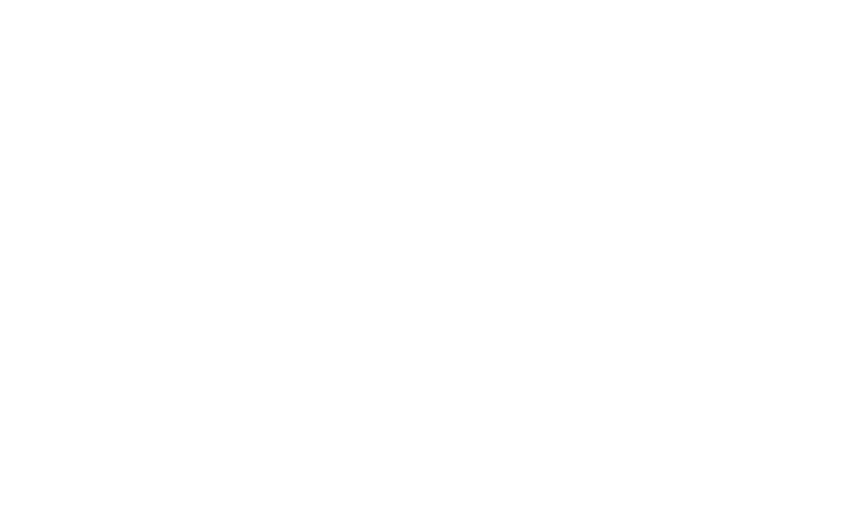
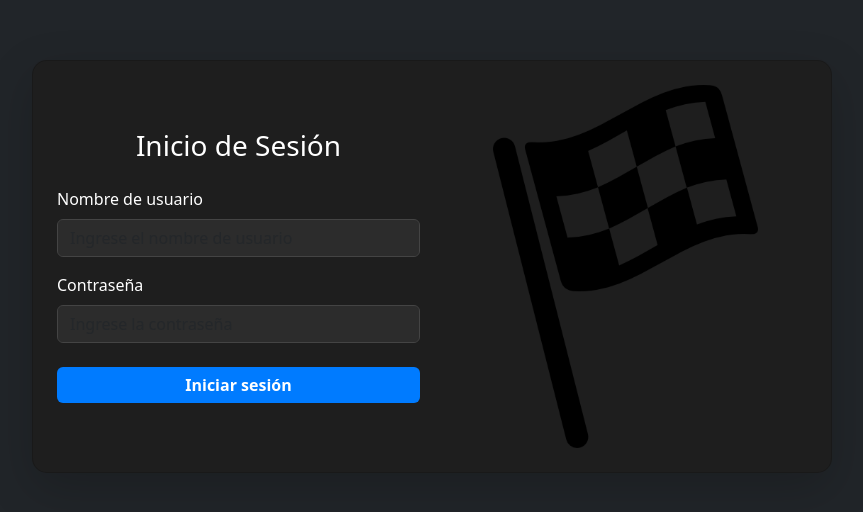
Before and after one commit to autosA/AutosSA-frontend, a Vue app: page /login in a window 1280 px wide. Before the commit this address had no page. Shown: the part 134-646 px from the top of the page, without its empty margins (208-1071 px from the left). Built offline with nearby package versions, Linux system fonts and the light colour scheme.

Commit message:
avance front

```diff
--- /dev/null
+++ b/src/components/AutoNavBar.vue
@@ -0,0 +1,32 @@
+<template>
+  <nav class="navbar navbar-expand-lg navbar-light bg-light">
+    <div class="container-fluid">
+      <router-link class="navbar-brand" to="/">AutoMarket</router-link>
+      <button class="navbar-toggler" type="button" data-toggle="collapse" data-target="#navbarNav" aria-controls="navbarNav" aria-expanded="false" aria-label="Toggle navigation">
+        <span class="navbar-toggler-icon"></span>
+      </button>
+      <div class="collapse navbar-collapse" id="navbarNav">
+        <ul class="navbar-nav ms-auto">
+          <li class="nav-item">
+            <router-link class="nav-link" to="/login">Inicio de Sesión</router-link>
+          </li>
+          <li class="nav-item">
+            <router-link class="nav-link" to="#">Registro</router-link>
+          </li>
+        </ul>
+      </div>
+    </div>
+  </nav>
+</template>
+
+<script>
+export default {
+  name: "AutoNavbar"
+};
+</script>
+
+<style scoped>
+.navbar {
+  margin-bottom: 20px;
+}
+</style>
--- /dev/null
+++ b/src/components/Footer.vue
@@ -0,0 +1,22 @@
+<template>
+  <footer class="footer mt-auto py-3 bg-light">
+    <div class="container">
+      <span class="text-muted">&copy; 2024 AutoMarket. Todos los derechos reservados.</span>
+    </div>
+  </footer>
+</template>
+
+<script>
+export default {
+  name: "AutoFooter"
+};
+</script>
+
+<style scoped>
+.footer {
+  position: fixed;
+  bottom: 0;
+  width: 100%;
+  text-align: center;
+}
+</style>
--- a/src/pages/HomePage.vue
+++ b/src/pages/HomePage.vue
@@ -1,10 +1,68 @@
 <template>
-  <div><h2>dsmlk</h2></div>
+  <div>
+    <Navbar />
+    <div class="container">
+      <h1 class=" text-center my-4">Lista de Autos</h1>
+      <div v-if="loading" class="text-center">Cargando autos...</div>
+      <div v-else>
+        <div class="row">
+          <div v-for="auto in autos" :key="auto.id" class="col-md-4 mb-4">
+            <div class="card">
+              <img :src="auto.imageUrl" class="card-img-top" alt="Imagen del auto">
+              <div class="card-body">
+                <h5 class="card-title">{{ auto.brand }} {{ auto.model }}</h5>
+                <p class="card-text">Precio: {{ auto.price }}</p>
+                <p class="card-text">Año: {{ auto.year }}</p>
+                <p class="card-text">Descripción: {{ auto.description }}</p>
+                <p class="card-text">Disponible: {{ auto.available ? "Sí" : "No" }}</p>
+              </div>
+            </div>
+          </div>
+        </div>
+      </div>
+    </div>
+    <Footer />
+  </div>
 </template>
 
-<script setup>
+<script>
+import Navbar from "@/components/AutoNavBar.vue";
+import Footer from "@/components/Footer.vue"
+import { getAutosForCliente } from "@/services/service";
 
+export default {
+  name: "HomePage",
+  components: {
+    Navbar,
+    Footer
+  },
+  data() {
+    return {
+      autos: [],
+      loading: true
+    };
+  },
+  async created() {
+    try {
+      const autos = await getAutosForCliente();
+      this.autos = autos;
+    } catch (error) {
+      console.error("Error al obtener los datos de los autos", error);
+    } finally {
+      this.loading = false;
+    }
+  },
+};
 </script>
 
 <style scoped>
+.auto-card {
+  border: 1px solid #ccc;
+  padding: 16px;
+  margin: 8px 0;
+}
+.card-img-top {
+  height: 200px;
+  object-fit: cover;
+}
 </style>
--- /dev/null
+++ b/src/pages/LoginPage.vue
@@ -0,0 +1,114 @@
+<template>
+  <div
+    class="container-fluid vh-100 d-flex justify-content-center align-items-center bg-dark"
+  >
+    <div class="card p-4 shadow-lg" id="card">
+      <div class="row align-items-center">
+        <div class="col-md-6 mb-3 mb-md-0">
+          <h3 class="text-center text-white mb-4">Inicio de Sesión</h3>
+          <form @submit.prevent="login">
+            <div class="mb-3">
+              <label for="username" class="form-label text-sm text-white"
+                >Nombre de usuario</label
+              >
+              <input
+                type="text"
+                id="username"
+                v-model="username"
+                required
+                class="form-control"
+                placeholder="Ingrese el nombre de usuario"
+              />
+            </div>
+            <div class="mb-3">
+              <label for="password" class="form-label text-sm text-white"
+                >Contraseña</label
+              >
+              <input
+                type="password"
+                id="password"
+                v-model="password"
+                required
+                class="form-control"
+                placeholder="Ingrese la contraseña"
+              />
+            </div>
+            <div v-if="error" class="text-danger mt-3">{{ error }}</div>
+            <div class="d-grid mt-4">
+              <button @click="login" class="btn btn-primary fw-bold">
+                Iniciar sesión
+              </button>
+            </div>
+          </form>
+        </div>
+        <div class="col-md-6 d-none d-md-block">
+          <img :src="loginImage" alt="Login Image" class="img-fluid rounded" />
+        </div>
+      </div>
+    </div>
+  </div>
+</template>
+
+<script>
+import { getClientes } from "@/services/service.js";
+
+export default {
+  data() {
+    return {
+      username: "",
+      password: "",
+      error: "",
+      loginImage: require("../assets/css/autos/bandera-de-carreras.png"),
+    };
+  },
+  methods: {
+    async login() {
+      try {
+        const users = await getClientes();
+        const user = users.find(
+          (user) => user.name === this.username && user.password === this.password
+        );
+        if (user) {
+          sessionStorage.setItem("userId", user.id);
+          this.$router.push("/");
+        } else {
+          this.error = "Nombre de usuario o contraseña incorrectos";
+        }
+      } catch (error) {
+        this.error = "Error al cargar los datos de usuario";
+      }
+    },
+  },
+};
+</script>
+
+<style scoped>
+body {
+  background-color: #121212;
+  color: #ffffff;
+}
+
+#card {
+  background-color: #1e1e1e;
+  border-radius: 15px;
+  padding: 20px;
+  max-width: 800px;
+  width: 100%;
+  margin: auto;
+}
+
+.form-control {
+  background-color: #2c2c2c;
+  color: white;
+  border: 1px solid #444;
+}
+
+.btn-primary {
+  background-color: #007bff;
+  border: none;
+}
+
+.shadow-lg {
+  box-shadow: 0 1rem 3rem rgba(0, 0, 0, 0.175);
+}
+</style>
--- a/src/router/router.js
+++ b/src/router/router.js
@@ -1,9 +1,11 @@
 import { createWebHistory, createRouter } from "vue-router"
 
 import HomePage from "@/pages/HomePage.vue";
+import LoginPage from "@/pages/LoginPage.vue";
 
 const routes = [
-    { path: "/", component: HomePage }
+    { path: "/", component: HomePage },
+    { path: "/login", component: LoginPage}
 ];
 
 
--- /dev/null
+++ b/src/services/service.js
@@ -0,0 +1,55 @@
+import axios from "axios";
+
+const API_URL = "http://localhost:8081/v1/api";
+
+//clientes
+export const createCliente = async (newCliente) => {
+    try {
+        await axios.post(`${API_URL}/clientes`, newCliente);
+    } catch (error) {
+        console.error("Error al crear al usuario", error);
+        alert("Ocurrio un error al registrar al usuario");
+    }
+};
+
+export const getClientes = async () => {
+    try {
+        const response = await axios.get(`${API_URL}/clientes`);
+        return response.data;
+    } catch (error) {
+        console.error("Error al obtener los datos", error);
+        alert("Ocurrio un error al obtener los datos del usuario");
+    }
+};
+
+
+//autos
+
+export const createAuto = async (newAuto) => {
+    try {
+        await axios.post(`${API_URL}/plans`,newAuto);
+    } catch (error) {
+        console.error('Error al crear el plan', error);
+        alert('Ocurrio un error al registrar el plan');
+    }
+}
+
+export const getAutosForCliente = async () => {
+    try {
+        const response = await axios.get(`${API_URL}/autos`);
+        return response.data;
+    } catch (error) {
+        console.error('Error al obtener los datos de los autos', error);
+        alert('Ocurrio un error al obtener los datos de los autos');
+    }
+}
+
+export const getAutosForAdmin = async () => {
+    try {
+        const response = await axios.get(`${API_URL}/autos/admin`);
+        return response.data;
+    } catch (error) {
+        console.error('Error al obtener los datos de los autos', error);
+        alert('Ocurrio un error al obtener los datos de los autos');
+    }
+}
```
Also changed, not shown: src/components/NavBar.vue (deleted, +0 -12 lines), src/assets/css/autos/bandera-de-carreras.png (added), src/pages/RegisterPage.vue (added).
